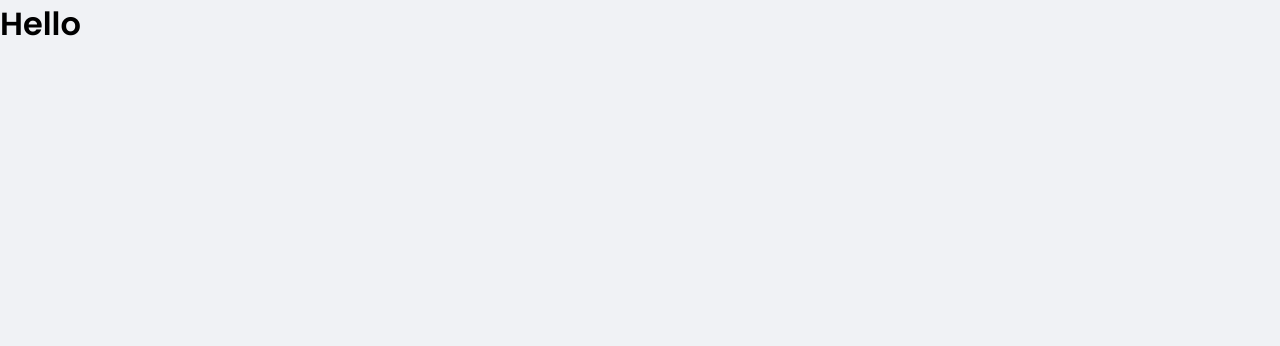
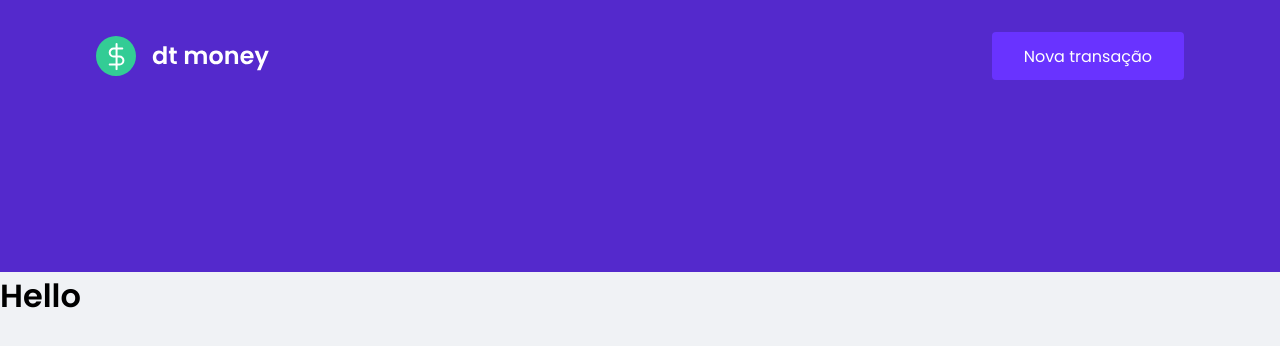
Before and after one commit to brunnogpcosta/dtmoney, a React (Create React App) app: page / in a window 1280 px wide. Shown: the top 346 px of the page. Built offline with nearby package versions, Linux system fonts and the light colour scheme.

Commit message:
criando componente Header

```diff
--- a/src/App.tsx
+++ b/src/App.tsx
@@ -1,11 +1,14 @@
+import { Header } from "./components/Header";
 import { GlobalStyle } from "./styles/global";
 
 
 export function App() {
   return (
-    <div className="App">
+
+      <>
+      <Header></Header>
       <h1>Hello</h1>
       <GlobalStyle />
-    </div>
+    </>
   );
 }
--- /dev/null
+++ b/src/components/Header/index.tsx
@@ -0,0 +1,18 @@
+import logo from '../../assets/logo.svg'
+import { Container, Content } from './styles'
+
+
+
+export function Header() {
+    return (
+        <Container>
+            <Content>
+                <img src={logo} alt="dt money" />
+                <button type="button">
+                    Nova transação
+                </button>
+            </Content>
+        </Container>
+
+    )
+}
--- /dev/null
+++ b/src/components/Header/styles.ts
@@ -0,0 +1,37 @@
+import styled from "styled-components";
+
+
+
+export const Container = styled.header`
+background : var(--blue);
+`
+
+export const Content = styled.div`
+    max-width: 1120px;
+    margin: 0 auto;
+
+    padding:  2rem 1rem 12rem;
+    display: flex;
+    align-items: center;
+    justify-content: space-between;
+
+    button{
+        font-size: 1rem;
+        color: #FFF;
+        background: var(--blue-light);
+        border: 0;
+        padding: 0 2rem;
+        border-radius: 0.25rem;
+        height: 3rem;
+        cursor: pointer;
+
+        transition: filter 0.2s;
+
+        &:hover{
+            filter: brightness(0.9);
+
+        }
+
+
+    }
+`;
```
